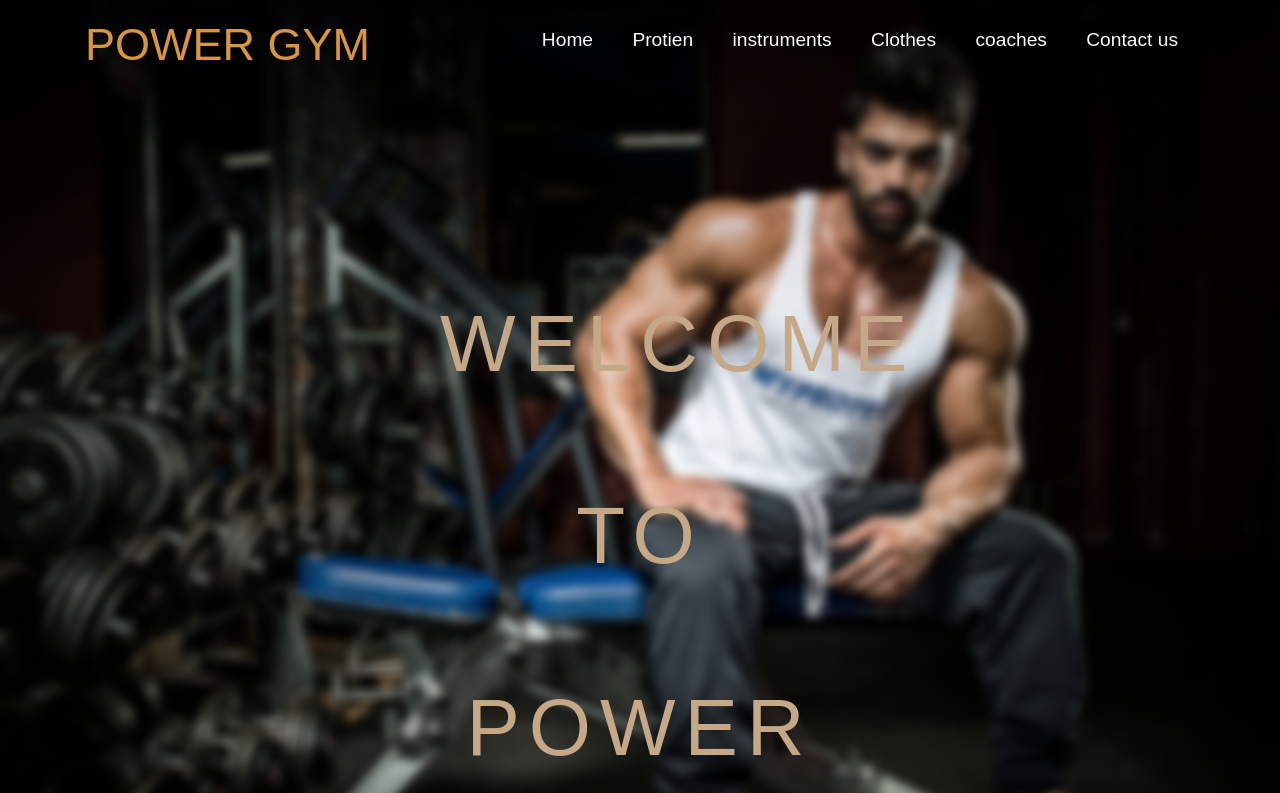
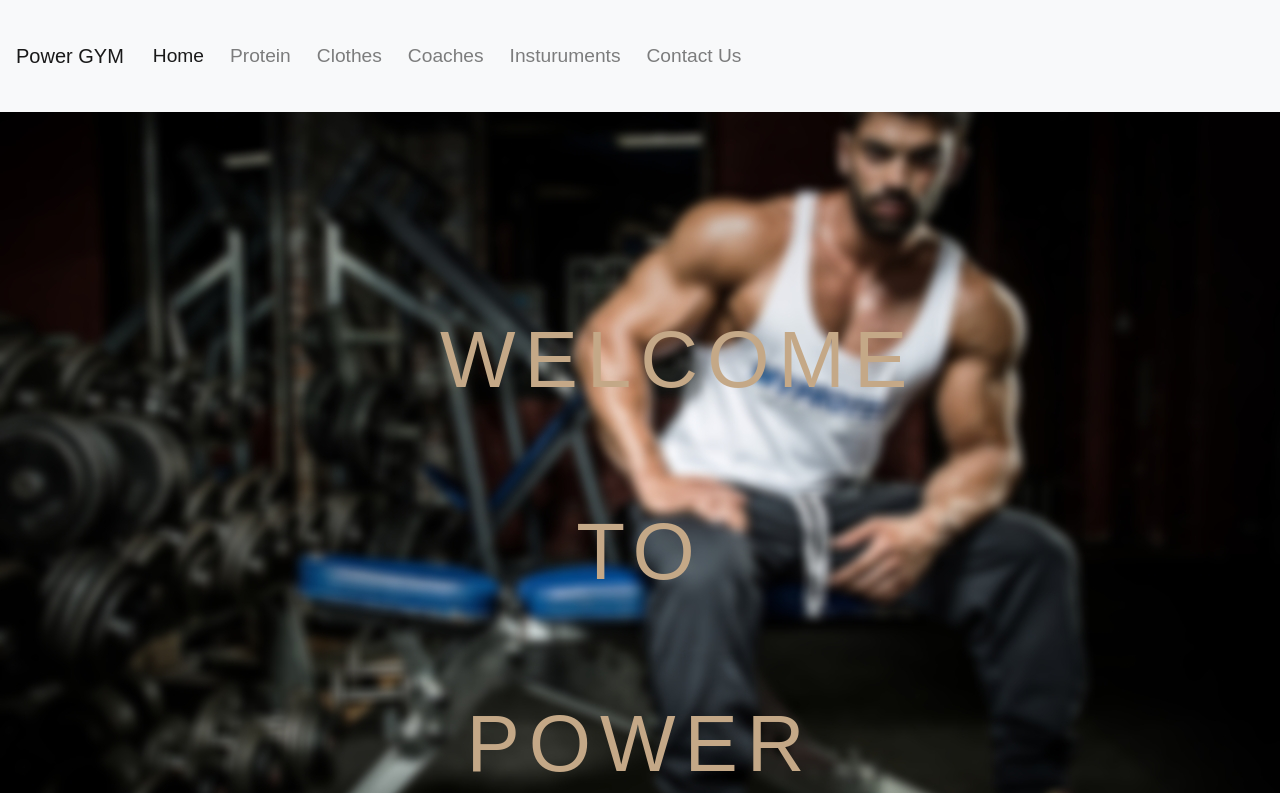
Before and after one commit to abdo321getplay/gym1, a plain HTML site: page index.html in a window 1280 px wide. Shown: the top 793 px of the page. Drawn offline with nearby package versions, Linux system fonts and the light colour scheme; files whose address does not match are found by name; a web font is replaced by a local one.

Commit message:
index.html

```diff
--- a/index.html
+++ b/index.html
@@ -21,22 +21,36 @@ background-size: cover;min-height: 100vh;}</style>
 <body>
 
   <section>
-    <div class="container">
-      <nav>
-        <a href="index.html">
-        <h1>
-          POWER GYM
-        </h1></a>
-        <ul>
-          <li><a href="HOME.html" class="active">Home</a></li>
-          <li><a href="protein.html">Protien</a></li>
-          <li><a href="insturuments.html">instruments</a></li>
-          <li><a href="clothes.html">Clothes</a></li>
-          <li><a href="coaches.html"> coaches</a></li>
-          <li><a href="CONTACTUS.html">Contact us</a></li>
-        </ul>
-      </nav>
-      </nav>
+    <header>
+            <nav class="navbar navbar-expand-lg navbar-light bg-light">
+              <a class="navbar-brand" href="#">Power GYM</a>
+              <button class="navbar-toggler" type="button" data-toggle="collapse" data-target="#navbarNav" aria-controls="navbarNav" aria-expanded="false" aria-label="Toggle navigation">
+                <span class="navbar-toggler-icon"></span>
+              </button>
+              <div class="collapse navbar-collapse" id="navbarNav">
+                <ul class="navbar-nav">
+                  <li class="nav-item active">
+                    <a class="nav-link" href="home.html">Home <span class="sr-only">(current)</span></a>
+                  </li>
+                  <li class="nav-item">
+                    <a class="nav-link" href="protein.html">Protein</a>
+                  </li>
+                  <li class="nav-item">
+                    <a class="nav-link" href="clothes.html">Clothes</a>
+                  </li>
+                  <li class="nav-item">
+                    <a class="nav-link" href="coaches.html">Coaches</a>
+                  </li>
+                  <li class="nav-item">
+                    <a class="nav-link" href="insturuments.html">Insturuments</a>
+                  </li>
+                  <li class="nav-item">
+                    <a class="nav-link" href="CONTACTUS.html">Contact Us</a>
+                  </li>
+                </ul>
+              </div>
+            </nav>
+        </header>
       <div class="article">
         <h1>WELCOME <br> <br>TO<br> <br> POWER GYM</h1>
         <p>This site is one of the best sites that will benefit you in your  sports field</p>
```
